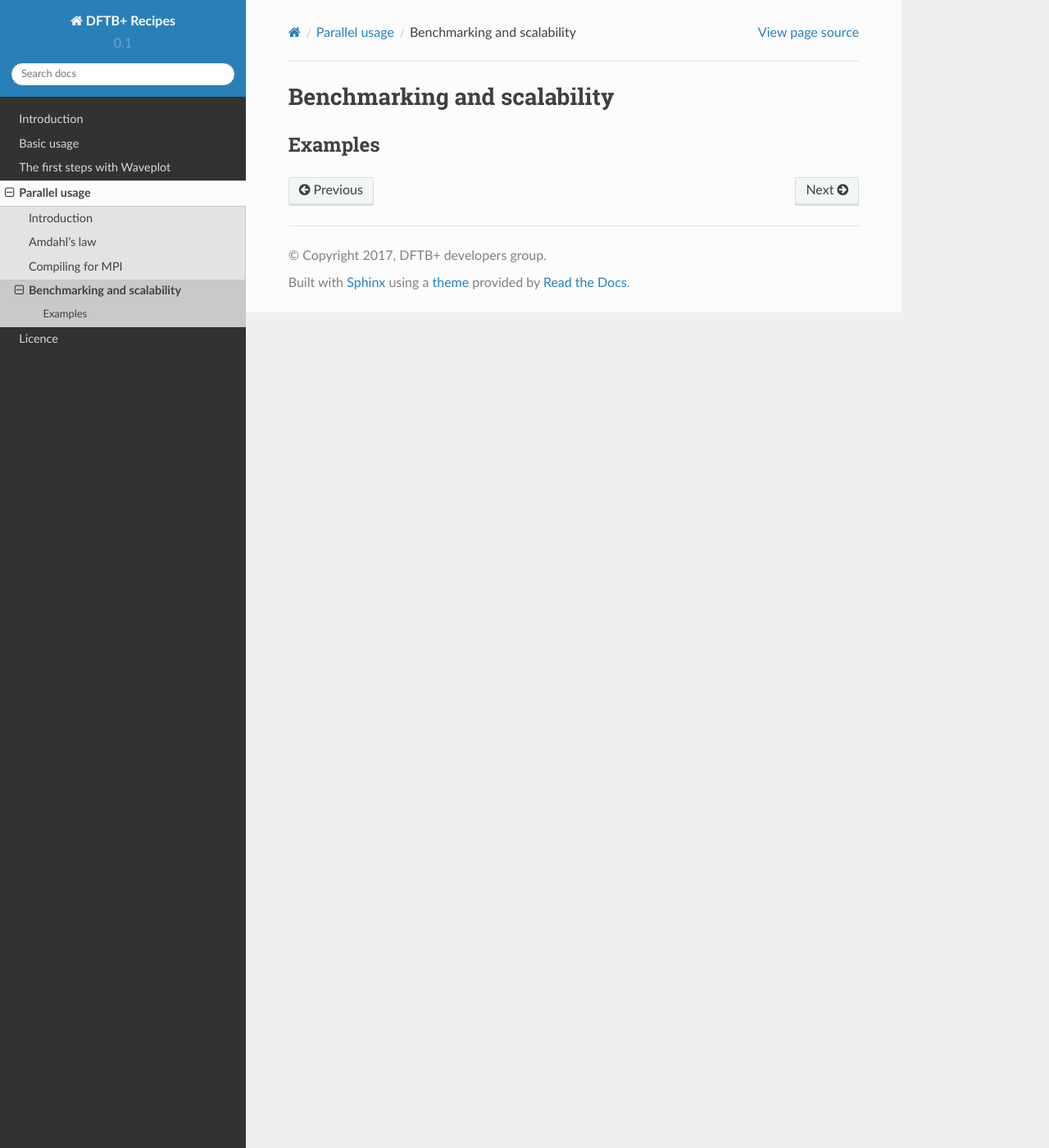
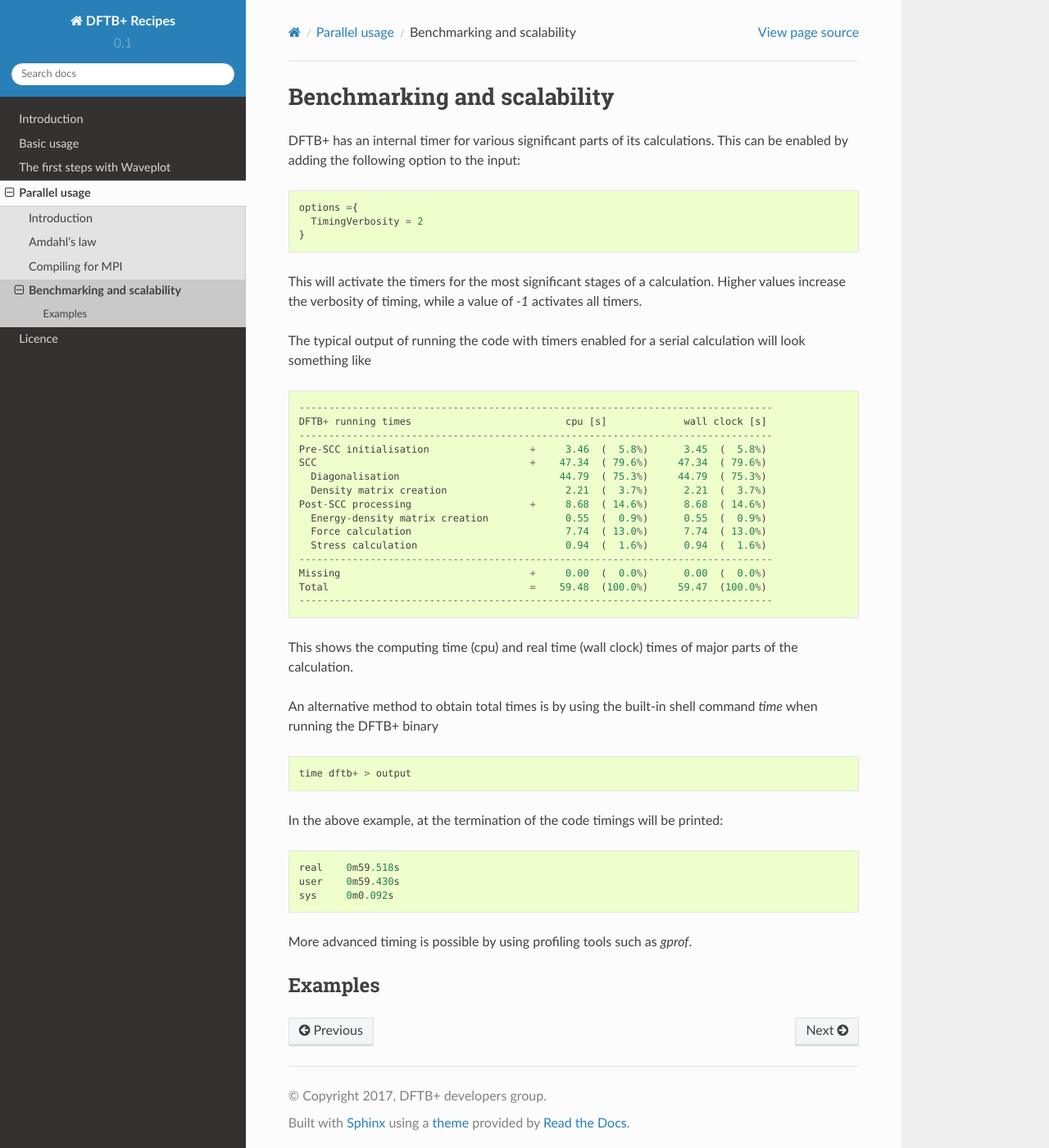
Before and after one commit to dftbplus/recipes, a Sphinx documentation site: the page built from docs/parallel/benchmarking.rst, in a window 1280 px wide and 1400 px high. Shown: the whole window at 82% size. Built offline with Sphinx 7.4.7 and the Read the Docs theme 2.0.0, drawn with Linux system fonts in a browser that asks for light colours.

Commit message:
Started adding some data to benchmarking

```diff
--- a/docs/parallel/benchmarking.rst
+++ b/docs/parallel/benchmarking.rst
@@ -1,5 +1,51 @@
 Benchmarking and scalability
 ============================
 
+DFTB+ has an internal timer for various significant parts of its
+calculations. This can be enabled by adding the following option to the input::
+
+  options ={
+    TimingVerbosity = 2
+  }
+
+This will activate the timers for the most significant stages of a
+calculation. Higher values increase the verbosity of timing, while a value of
+`-1` activates all timers.
+
+The typical output of running the code with timers enabled for a serial
+calculation will look something like ::
+
+  --------------------------------------------------------------------------------
+  DFTB+ running times                          cpu [s]             wall clock [s]
+  --------------------------------------------------------------------------------
+  Pre-SCC initialisation                 +     3.46  (  5.8%)      3.45  (  5.8%)
+  SCC                                    +    47.34  ( 79.6%)     47.34  ( 79.6%)
+    Diagonalisation                           44.79  ( 75.3%)     44.79  ( 75.3%)
+    Density matrix creation                    2.21  (  3.7%)      2.21  (  3.7%)
+  Post-SCC processing                    +     8.68  ( 14.6%)      8.68  ( 14.6%)
+    Energy-density matrix creation             0.55  (  0.9%)      0.55  (  0.9%)
+    Force calculation                          7.74  ( 13.0%)      7.74  ( 13.0%)
+    Stress calculation                         0.94  (  1.6%)      0.94  (  1.6%)
+  --------------------------------------------------------------------------------
+  Missing                                +     0.00  (  0.0%)      0.00  (  0.0%)
+  Total                                  =    59.48  (100.0%)     59.47  (100.0%)
+  --------------------------------------------------------------------------------
+
+This shows the computing time (cpu) and real time (wall clock) times of major
+parts of the calculation.
+
+An alternative method to obtain total times is by using the built-in shell
+command `time` when running the DFTB+ binary ::
+
+  time dftb+ > output
+
+In the above example, at the termination of the code timings will be printed::
+
+  real    0m59.518s
+  user    0m59.430s
+  sys     0m0.092s
+
+More advanced timing is possible by using profiling tools such as `gprof`.
+
 Examples
 --------
```
